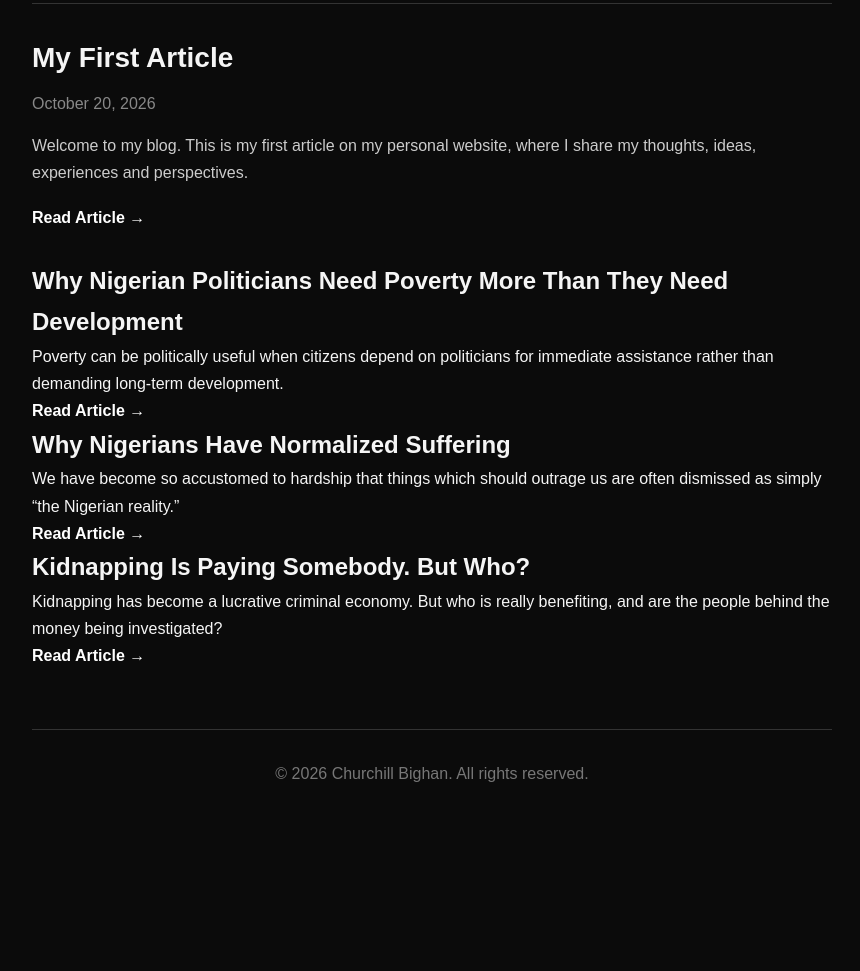
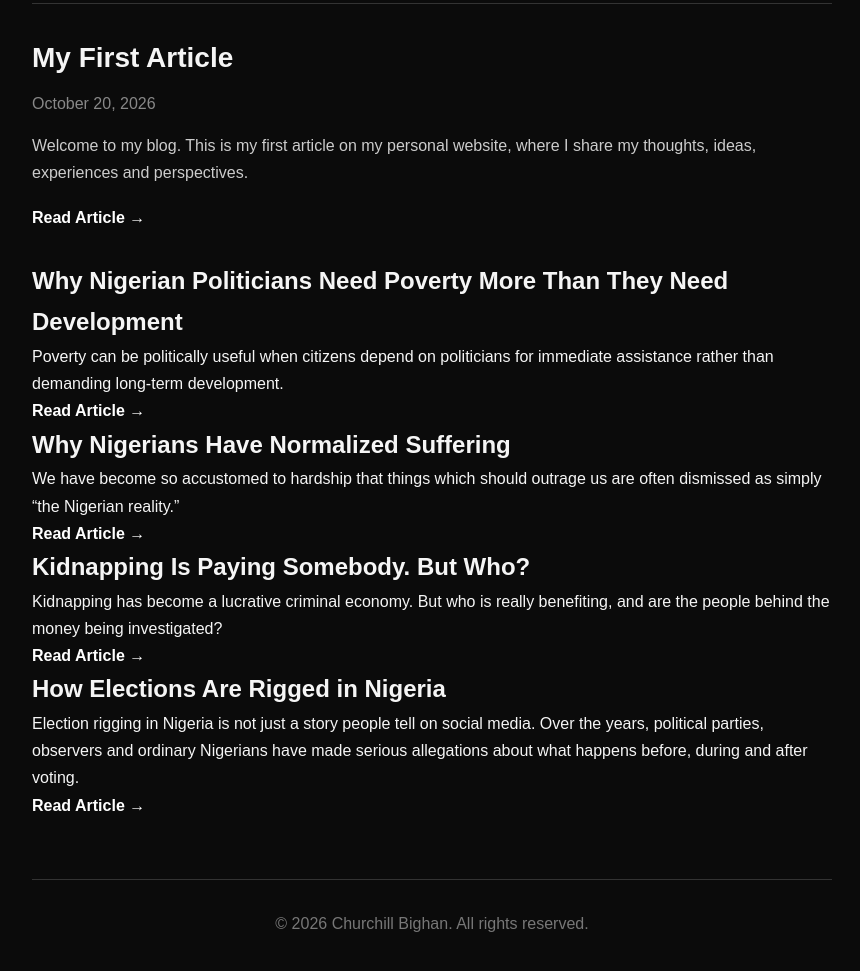
Before and after one commit to churchillbighan/churchillbighan.github.io, a plain HTML site: page blog/index.html in a window 1280 px wide. Shown: the part 303-1274 px from the top of the page, without its empty margins (208-1068 px from the left). Before the commit the page ends 1150 px from the top, so only its background shows below. Drawn offline with Linux system fonts and the light colour scheme.

Commit message:
Update index.html

```diff
--- a/blog/index.html
+++ b/blog/index.html
@@ -178,6 +178,19 @@
     Read Article →
   </a>
 </article>
+<article>
+  <h2>How Elections Are Rigged in Nigeria</h2>
+
+  <p>
+    Election rigging in Nigeria is not just a story people tell on social media.
+    Over the years, political parties, observers and ordinary Nigerians have made
+    serious allegations about what happens before, during and after voting.
+  </p>
+
+  <a class="read" href="articles/how-elections-are-rigged-in-nigeria.html">
+    Read Article →
+  </a>
+</article>
     <footer>
       © 2026 Churchill Bighan. All rights reserved.
     </footer>
```
